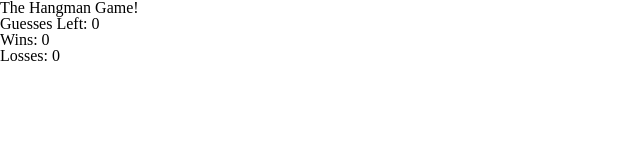
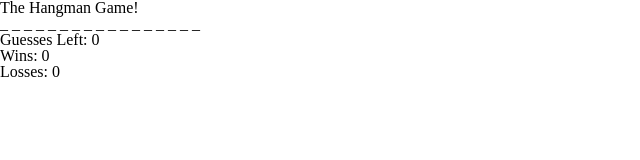
Before and after one commit to Paretooptimal22/hangmanGame, a plain HTML site: page index.html in a window 1280 px wide. Shown: the whole page, without its empty margins (0-640 px from the left). Drawn offline with Linux system fonts and the light colour scheme.

Commit message:
display random dog w/ underscores

```diff
--- a/assets/javascript/game.js
+++ b/assets/javascript/game.js
@@ -7,9 +7,18 @@ const lettersGuessed = []
 
 
 // select random word and display word
-const getRandWord = function () {
+const getRandDog = function () {
   return dogs[Math.floor(Math.random() * dogs.length)]
 }
-const displayWord = function () {
-  const dog = getRandWord()
+const displayDog = function () {
+  const dog = getRandDog()
+  let dogStr = ``
+  dog.split(``).forEach(function (letter) {
+    dogStr += `_ `
+  })
+  document.getElementById(`dog`).textContent = dogStr
+
+
 }
+
+displayDog()
--- a/index.html
+++ b/index.html
@@ -9,7 +9,7 @@
 </head>
 <body>
   <h1>The Hangman Game!</h1>
-  <h2 id="word"></h2>
+  <h2 id="dog"></h2>
   <h3 id="letters"></h3>
   <h4>Guesses Left: <span id="guesses">0</span></h4>
   <h4>Wins: <span id="wins">0</span></h4>
```
